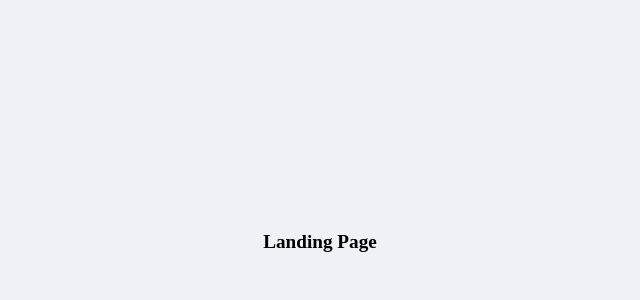
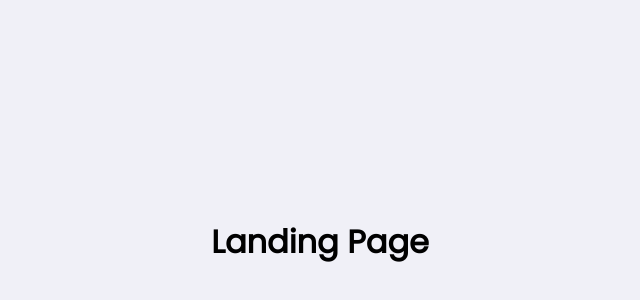
Before and after one commit to guipolive/proffy, a React (Create React App) app in the folder web/: page / in a window 1280 px wide. Shown: the part 158-458 px from the top of the page, without its empty margins (320-960 px from the left). Built offline with nearby package versions, Linux system fonts and the light colour scheme.

Commit message:
att nome das variáveis de cores || add media query || add fonts

```diff
--- a/web/src/assets/styles/global.css
+++ b/web/src/assets/styles/global.css
@@ -7,8 +7,8 @@
     --color-primary: #8257E5;
     --color-primary-dark: #774DD6;
     --color-primary-darker: #6842C2;
-    --color-secundary: #04D361;
-    --color-secundary-dark: #04BF58;
+    --color-secondary: #04D361;
+    --color-secondary-dark: #04BF58;
     --color-title-in-primary: #FFFFFF;
     --color-text-in-primary: #D4C2FF;
     --color-text-title: #32264D;
@@ -42,3 +42,18 @@ body {
     align-items: center;
     justify-content: center;
 }
+
+body, input, button, select, textarea {
+    font: 500 1.6rem Poppins;
+}
+
+.container {
+    width: 90vw; /* largura é de 90% da tela */
+    max-width: 700px; /* largura máxima de 700px para telas grandes */
+}
+
+@media(min-width: 700px) {
+    :root {
+        font-size: 62.5% /* aumentando um pouco a letra para telas grandes */;
+    }
+}
```
